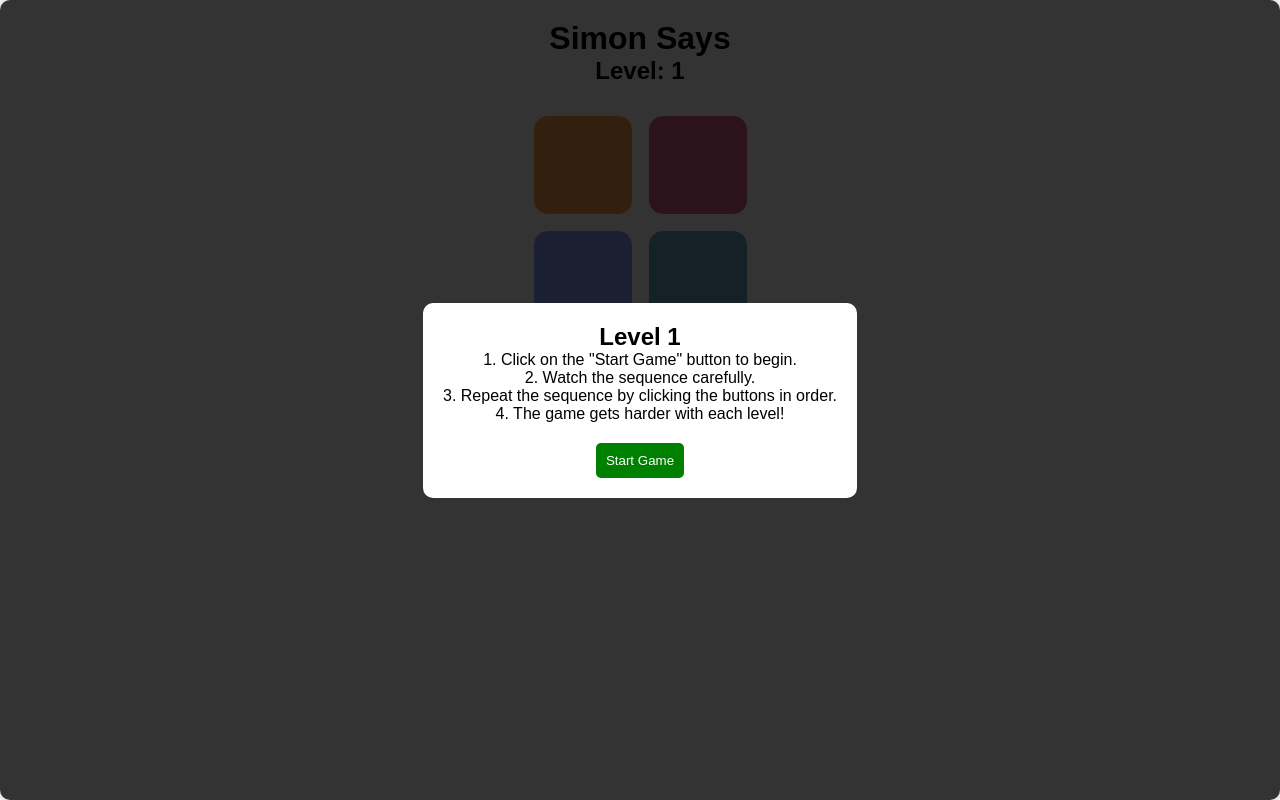
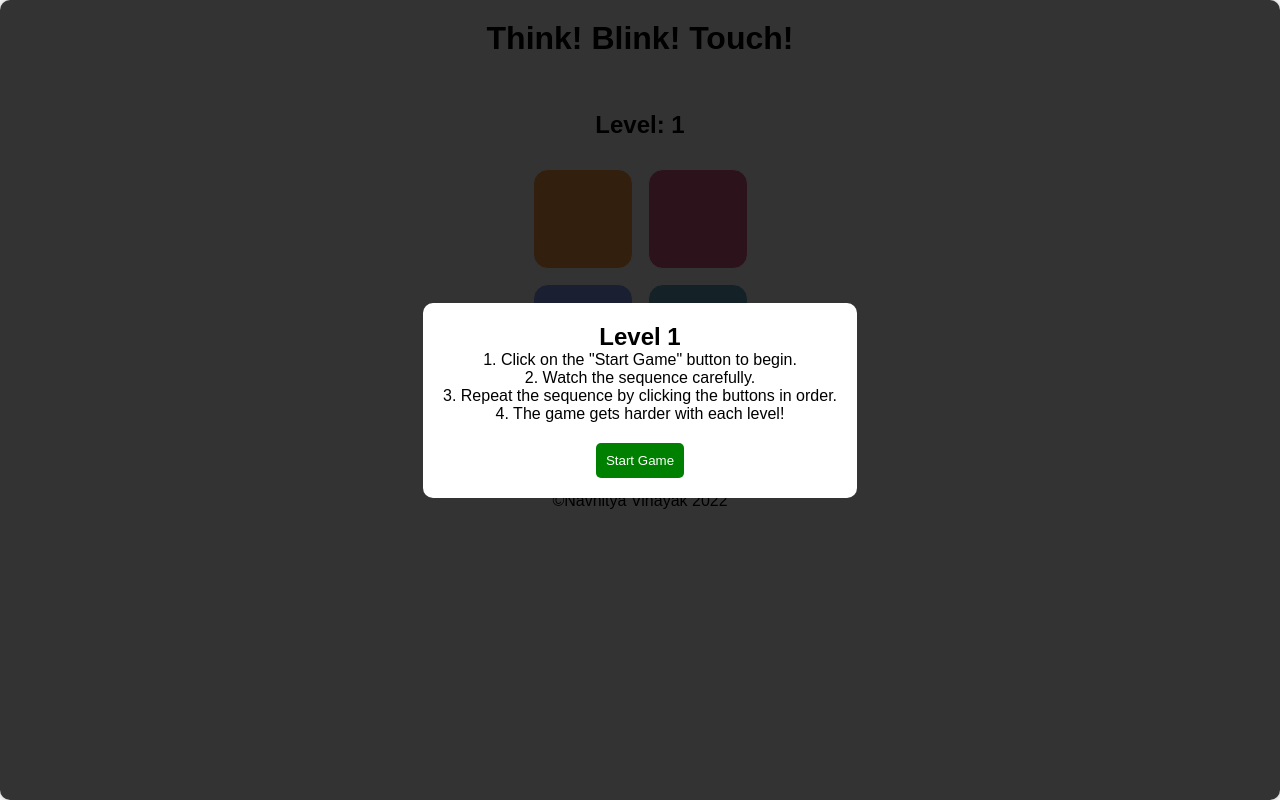
Before and after one commit to Navi025/Simon-Says-Game, a plain HTML site: page index.html in a window 1280 px wide. Drawn offline with Linux system fonts and the light colour scheme.

Commit message:
-fewupdates

```diff
--- a/app.js
+++ b/app.js
@@ -88,7 +88,7 @@ function wrongAns() {
 // Check User Input
 function checkAnswer(currentIndex) {
     if (userSequence[currentIndex] !== gameSequence[currentIndex]) {
-        levelText.innerHTML = `Game Over!<br> Your Score : <b> **${level}**<b> <br> Press any key to START again`;
+        levelText.innerHTML = `Game Over!<br> <br> Your Score : <b> **${level}**<b> <br> <br> Take a breath, GAME will restart in 4 Sec`;
         wrongAns();
         setTimeout(function () {
             modal.style.display = "block";  // Show modal again
--- a/index.html
+++ b/index.html
@@ -21,7 +21,7 @@
     </div>
 
     <header>
-        <h1>Simon Says</h1>
+        <h1>Think! Blink! Touch!</h1><br><br><br>
     </header>
 
     <main>
@@ -34,6 +34,11 @@
             <div class="btn purple" id="purple"></div>
         </div>
     </main>
+    <footer>
+        <br><br><br><br><br><br>
+      <p>&copy;Navnitya Vinayak 2022</p>
+    </footer>
+
 
     <script src="app.js"></script>
 </body>
```
